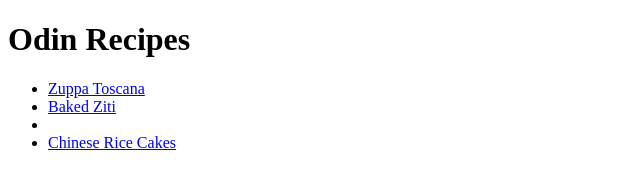
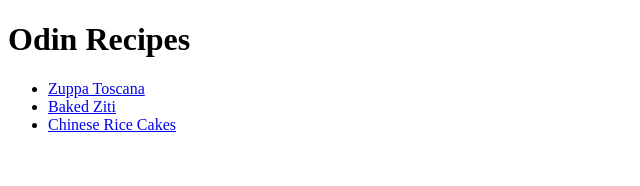
Before and after one commit to 1111miao/odin-recipes, a plain HTML site: page index.html in a window 1280 px wide. Shown: the whole page, without its empty margins (0-640 px from the left). Drawn offline with Linux system fonts and the light colour scheme.

Commit message:
Fix listing bug on index.html

```diff
--- a/index.html
+++ b/index.html
@@ -8,7 +8,7 @@
     <h1>Odin Recipes</h1>
     <ul>
         <li><a href="recipes/zuppa-toscana.html">Zuppa Toscana</a></li>
-        <li><a href="recipes/baked-ziti.html">Baked Ziti</a><li>
+        <li><a href="recipes/baked-ziti.html">Baked Ziti</a></li>
         <li><a href="recipes/rice-cakes.html">Chinese Rice Cakes</a></li>
     </ul>
 </body>
```
